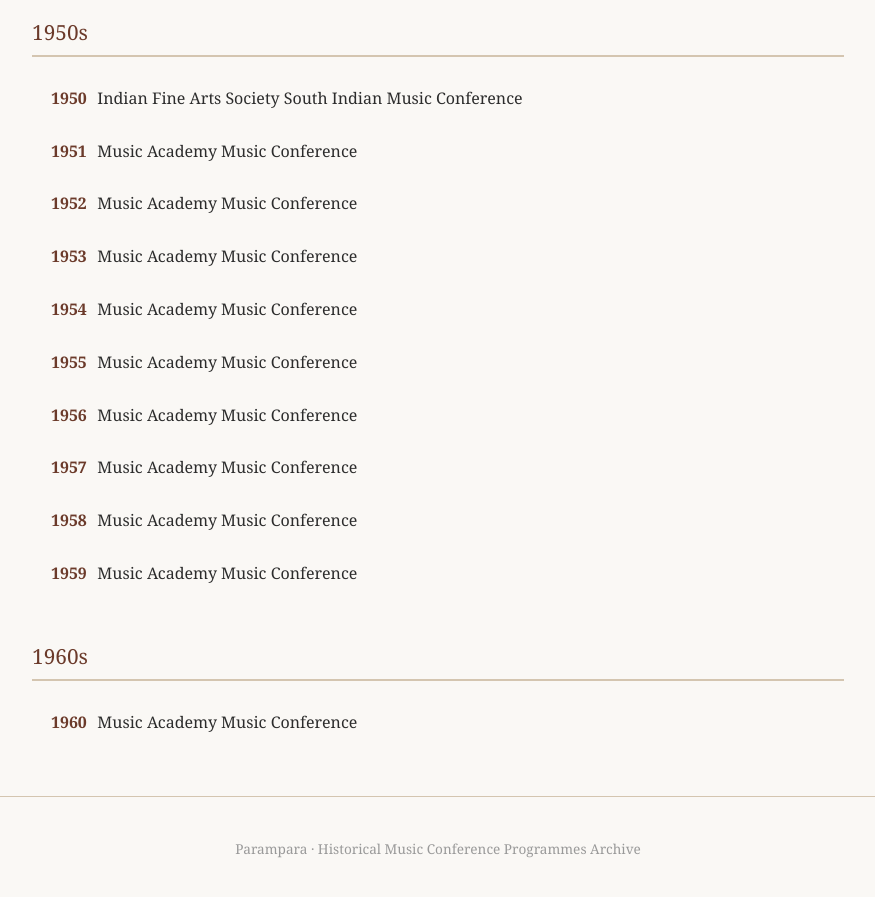
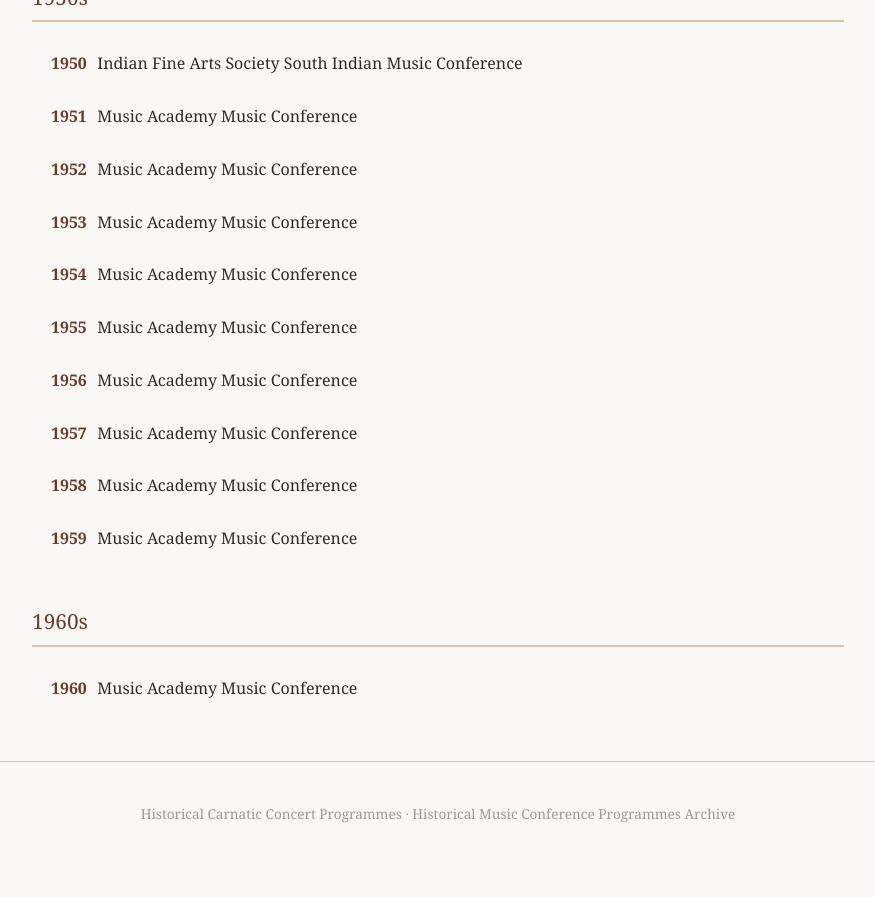
Before and after one commit to vikramnitin9/carnatic-programmes, a Jekyll site: the page built from index.md, in a window 1280 px wide and 900 px high, scrolled down 1289 px. Shown: the top 897 px of the window, without its empty margins (202-1077 px from the left). Built offline with Jekyll 4.4.1, drawn with Linux system fonts in a browser that asks for light colours; after the commit the page ends 2155 px from its top, so only the background shows below that; some of the changed text lies outside the part shown.

Commit message:
Changed title

```diff
--- a/_config.yml
+++ b/_config.yml
@@ -1,5 +1,4 @@
-title: "Parampara"
-description: "Historical South Indian Music Conference Programmes"
+title: "Historical Carnatic Concert Programmes"
 baseurl: "/carnatic-programmes"
 url: ""
 
```
